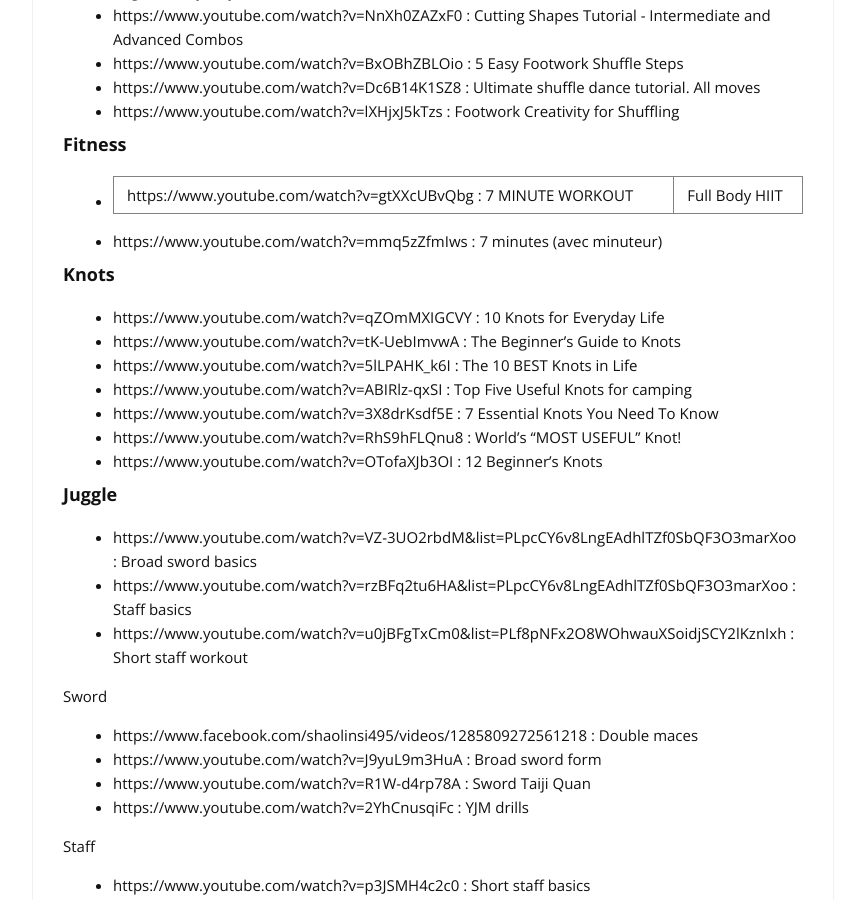
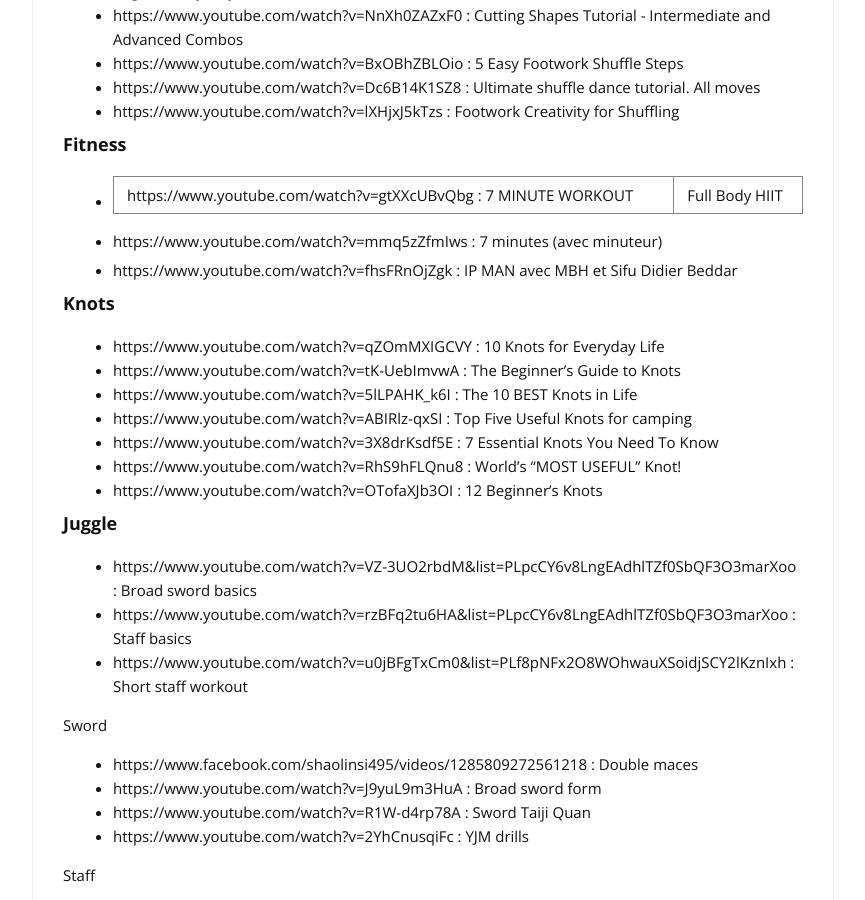
Before and after one commit to cylmat/cylmat.github.io, a Jekyll site: the page built from _pages/tricks.md, in a window 1280 px wide and 900 px high, scrolled down 1516 px. Shown: the whole window, without its empty margins (207-1072 px from the left). Built offline with Jekyll 4.4.1, drawn with Linux system fonts in a browser that asks for light colours; nearby versions of some CDN libraries.

Commit message:
Update tricks.md

```diff
--- a/_pages/tricks.md
+++ b/_pages/tricks.md
@@ -53,6 +53,8 @@
 
 - https://www.youtube.com/watch?v=gtXXcUBvQbg : 7 MINUTE WORKOUT | Full Body HIIT
 - https://www.youtube.com/watch?v=mmq5zZfmIws : 7 minutes (avec minuteur)
+
+- https://www.youtube.com/watch?v=fhsFRnOjZgk : IP MAN avec MBH et Sifu Didier Beddar
 
 ### Knots
 
```
